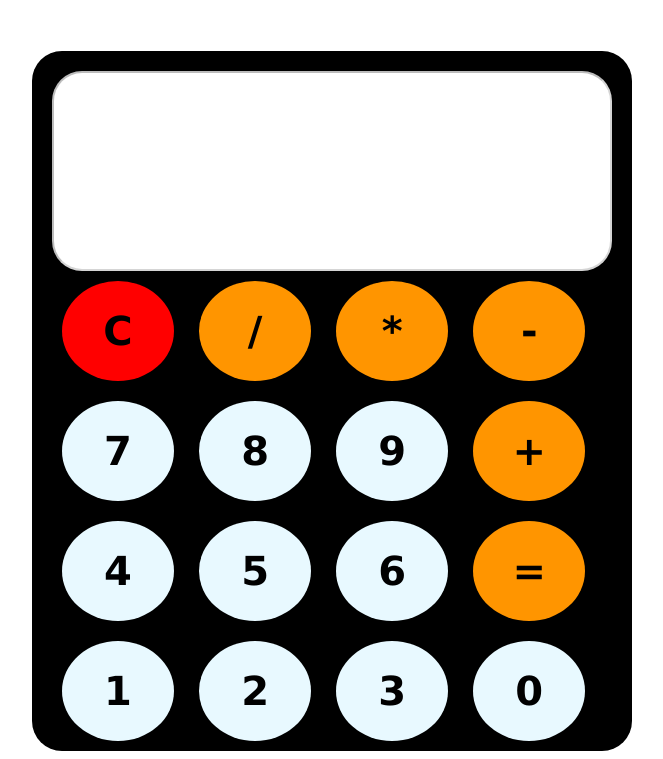
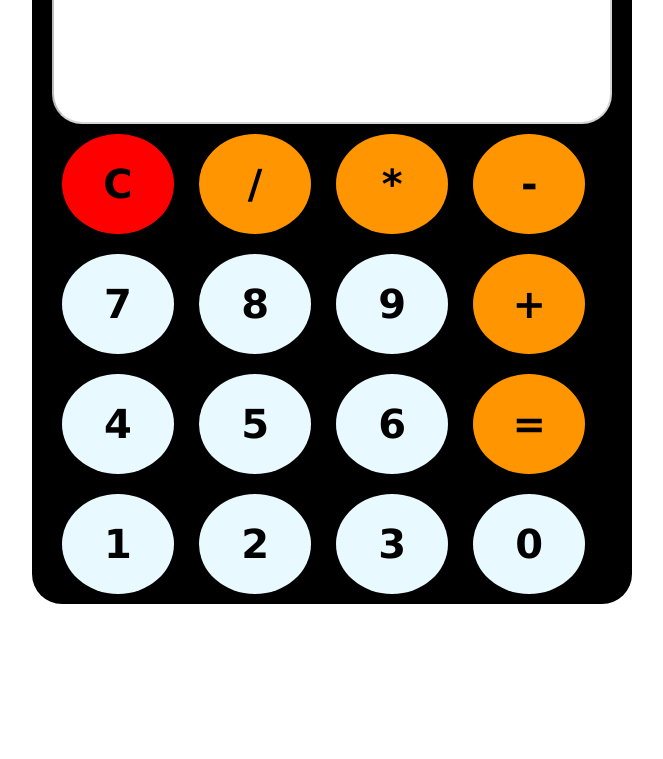
Before and after one commit to I-Am-Shimanto/Calculator-using-javascript, a plain HTML site: page index.html in a window 1280 px wide. Shown: the part 226-985 px from the top of the page, without its empty margins (308-971 px from the left). After the commit the page ends 843 px from the top, so only its background shows below. Drawn offline with Linux system fonts and the light colour scheme.

Commit message:
issue fix

```diff
--- a/css/style.css
+++ b/css/style.css
@@ -1,4 +1,6 @@
 *{
+    margin: 0;
+    padding: 0;
     box-sizing: border-box;
     font-family: Verdana, Geneva, Tahoma, sans-serif;
 }
@@ -6,7 +8,7 @@ body{
     display: flex;
     align-items: center;
     flex-direction: column;
-    margin-top: 2%;
+    margin: 1%;
 }
 h1{
     font-size: 100px;
```
